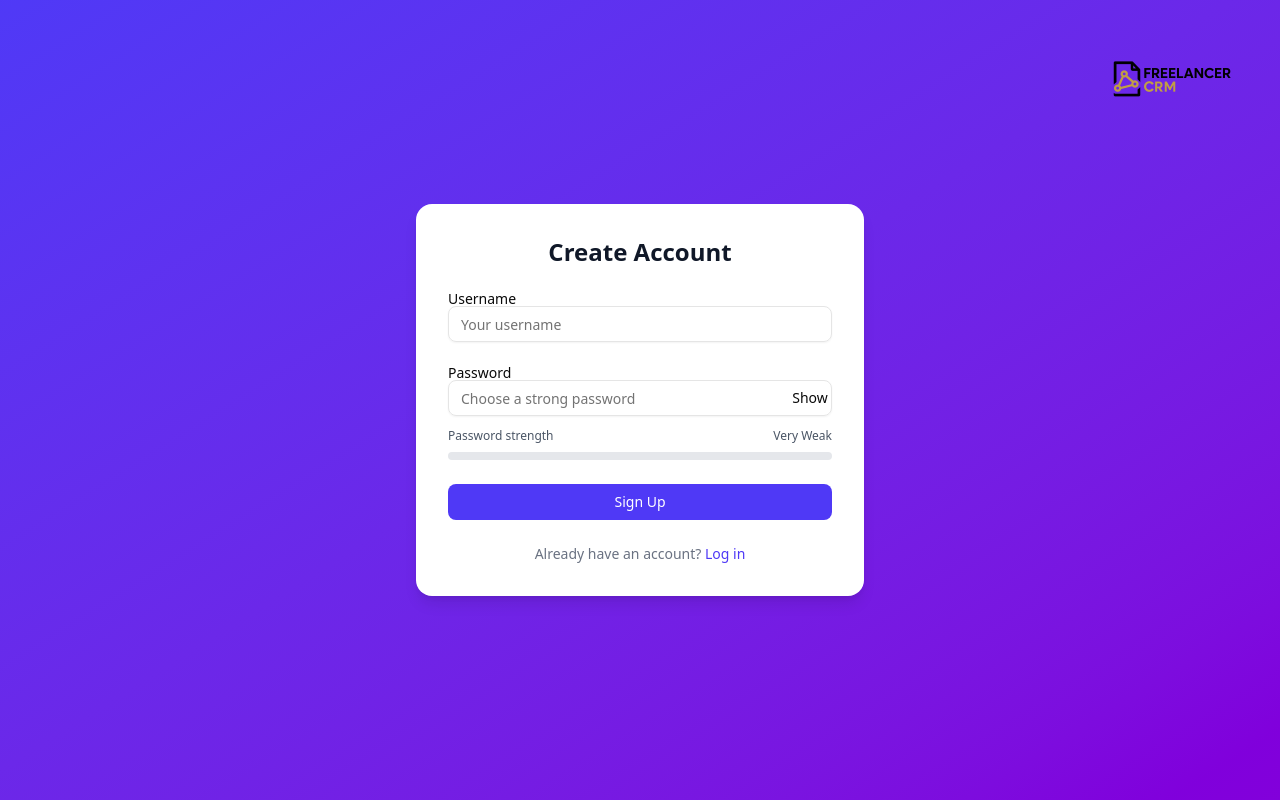
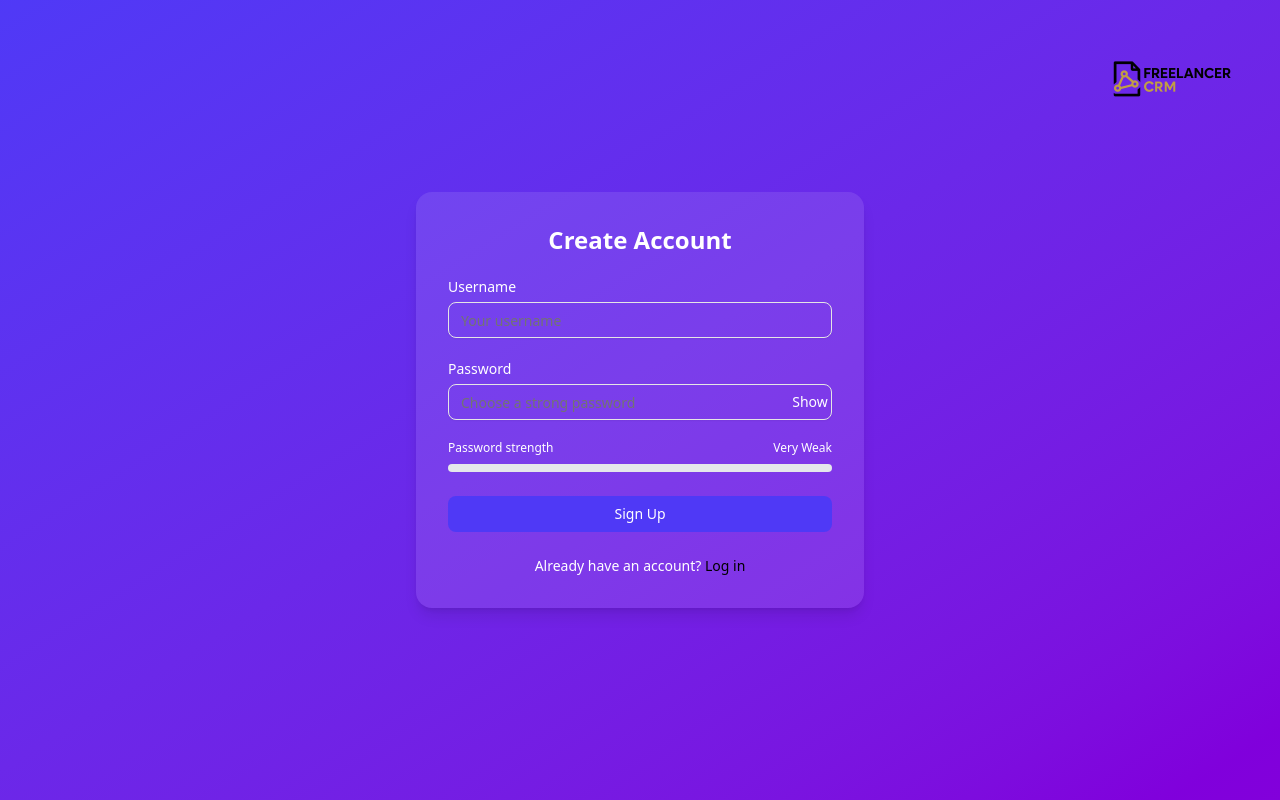
Before and after one commit to JessyWaweru/FREELANCER_CRM, a React (Vite) app in the folder freelancer-crm-ui/: page /signup in a window 1280 px wide. Built offline with nearby package versions, Linux system fonts and the light colour scheme; no server answers.

Commit message:
:construction:Changed up the UI for signup

```diff
--- a/freelancer-crm-ui/src/pages/Signup.tsx
+++ b/freelancer-crm-ui/src/pages/Signup.tsx
@@ -103,9 +103,9 @@ export default function Signup() {
 
       <form
         onSubmit={onSubmit}
-        className="bg-white shadow-lg rounded-2xl p-8 w-full max-w-md space-y-6"
+        className="bg-white/10  shadow-lg rounded-2xl p-8 w-full max-w-md space-y-6"
       >
-        <h2 className="text-2xl font-semibold text-gray-900 text-center">Create Account</h2>
+        <h2 className="text-2xl font-semibold text-white text-center">Create Account</h2>
 
         {error && (
           <p className="text-red-600 text-sm bg-red-50 border border-red-200 rounded p-2">
@@ -113,7 +113,7 @@ export default function Signup() {
           </p>
         )}
 
-        <div>
+        <div className="flex flex-col space-y-2 text-white">
           <Label htmlFor="username">Username</Label>
           <Input
             id="username"
@@ -125,7 +125,7 @@ export default function Signup() {
           />
         </div>
 
-        <div>
+        <div className="flex flex-col space-y-2 text-white">
           <Label htmlFor="password">Password</Label>
           <div className="relative">
             <Input
@@ -150,7 +150,7 @@ export default function Signup() {
 
           {/* Password strength meter */}
           <div className="mt-3">
-            <div className="flex justify-between text-xs text-gray-600">
+            <div className="flex justify-between text-xs text-white">
               <span>Password strength</span>
               <span className="font-medium">{strengthText}</span>
             </div>
@@ -179,9 +179,9 @@ export default function Signup() {
           {loading ? "Creating account..." : "Sign Up"}
         </Button>
 
-        <p className="text-sm text-center text-gray-500">
+        <p className="text-sm text-center text-white">
           Already have an account?{" "}
-          <Link to="/login" className="text-indigo-600 hover:underline">
+          <Link to="/login" className="text-black hover:underline">
             Log in
           </Link>
         </p>
```
